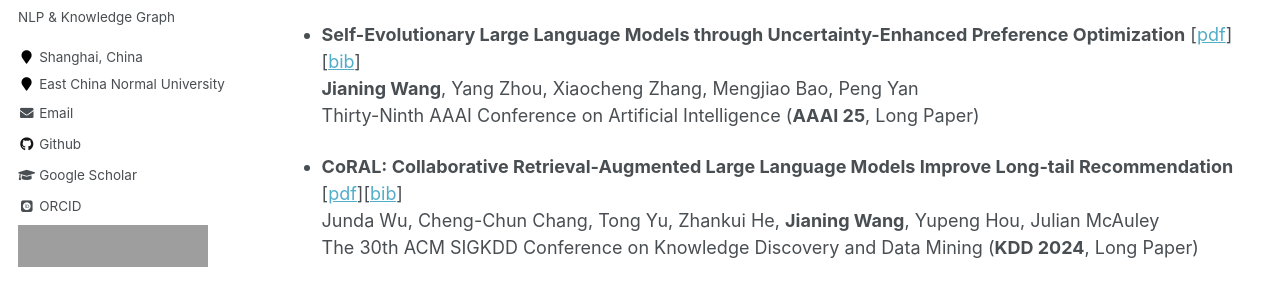
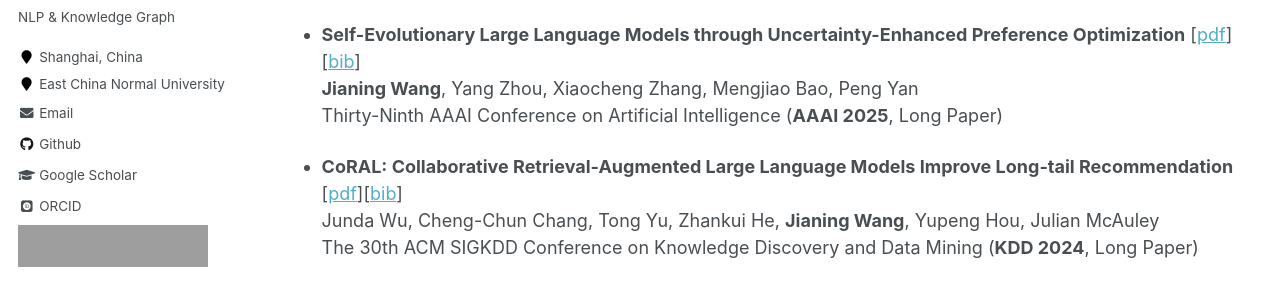
Before and after one commit to wjn1996/wjn1996.github.io, a Jekyll site: the page built from _pages/publications.md, in a window 1280 px wide and 900 px high, cut to the strip 287-575 px from the top of the window. Built offline with Jekyll 4.4.1, drawn with Linux system fonts in a browser that asks for light colours; some web fonts are replaced; grey boxes are pictures that could not be loaded.

Commit message:
add papers

```diff
--- a/_pages/publications.md
+++ b/_pages/publications.md
@@ -22,7 +22,7 @@ This page shows all accepted papers. Click [here](./preprints.md) to see all und
 - **Self-Evolutionary Large Language Models through Uncertainty-Enhanced Preference Optimization** [[pdf](https://arxiv.org/pdf/2409.11212)][[bib](https://dblp.uni-trier.de/rec/journals/corr/abs-2409-11212.html?view=bibtex)]
 <br>
 **Jianing Wang**, Yang Zhou, Xiaocheng Zhang, Mengjiao Bao, Peng Yan
-<br> Thirty-Ninth AAAI Conference on Artificial Intelligence (**AAAI 25**, Long Paper)
+<br> Thirty-Ninth AAAI Conference on Artificial Intelligence (**AAAI 2025**, Long Paper)
 
 
 - **CoRAL: Collaborative Retrieval-Augmented Large Language Models Improve Long-tail Recommendation** [[pdf](https://arxiv.org/pdf/2403.06447)][[bib](https://scholar.googleusercontent.com/scholar.bib?q=info:JjkzPhY1jVgJ:scholar.google.com/&output=citation&scisdr=ClGniFkJEIGLgKBag0U:AFWwaeYAAAAAZg5cm0WDBMEEehIXFAQU4BLPp8I&scisig=AFWwaeYAAAAAZg5cm21lncD1QJGR7L2dPgfDvmo&scisf=4&ct=citation&cd=-1&hl=en)]
```
